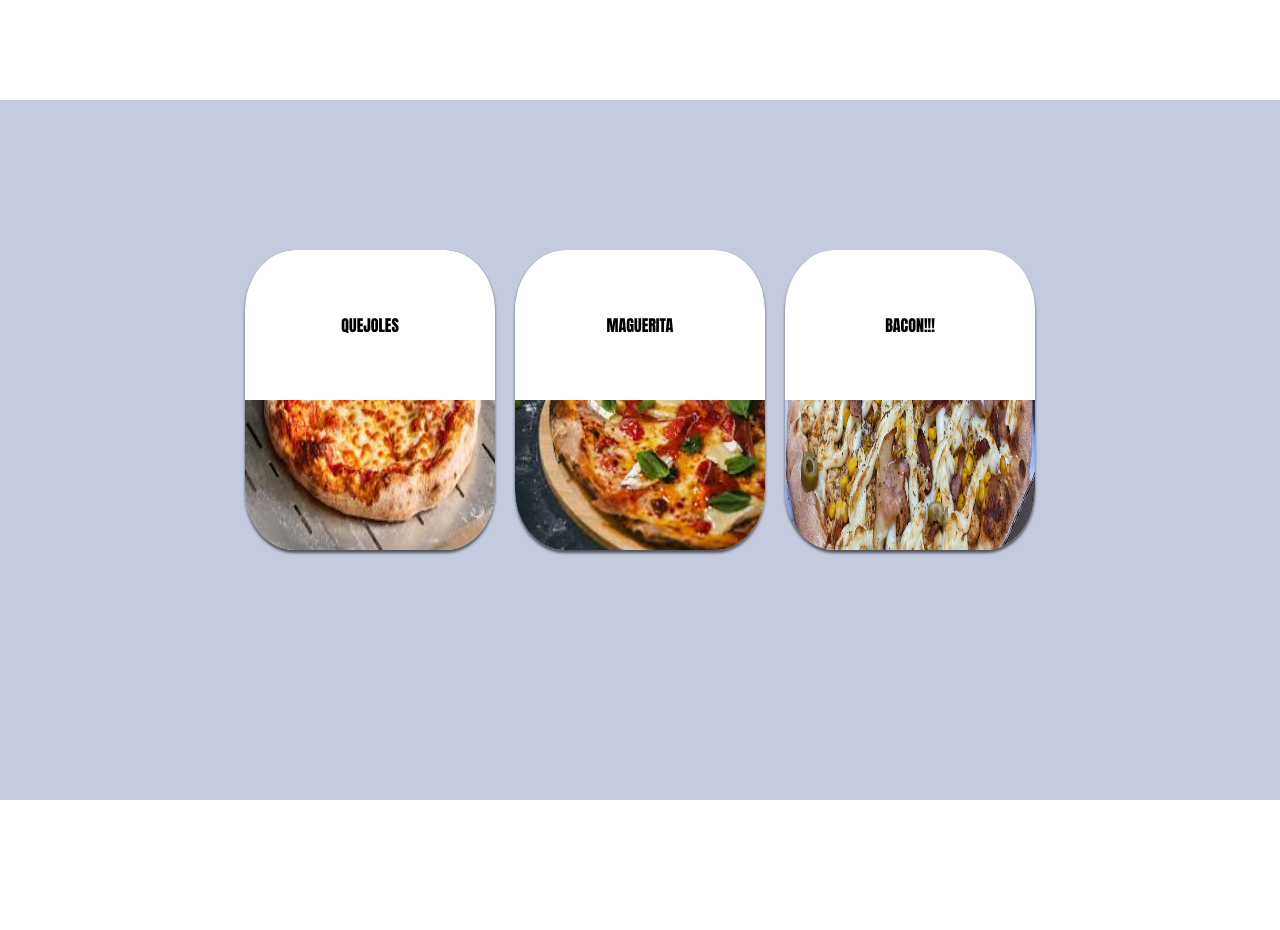
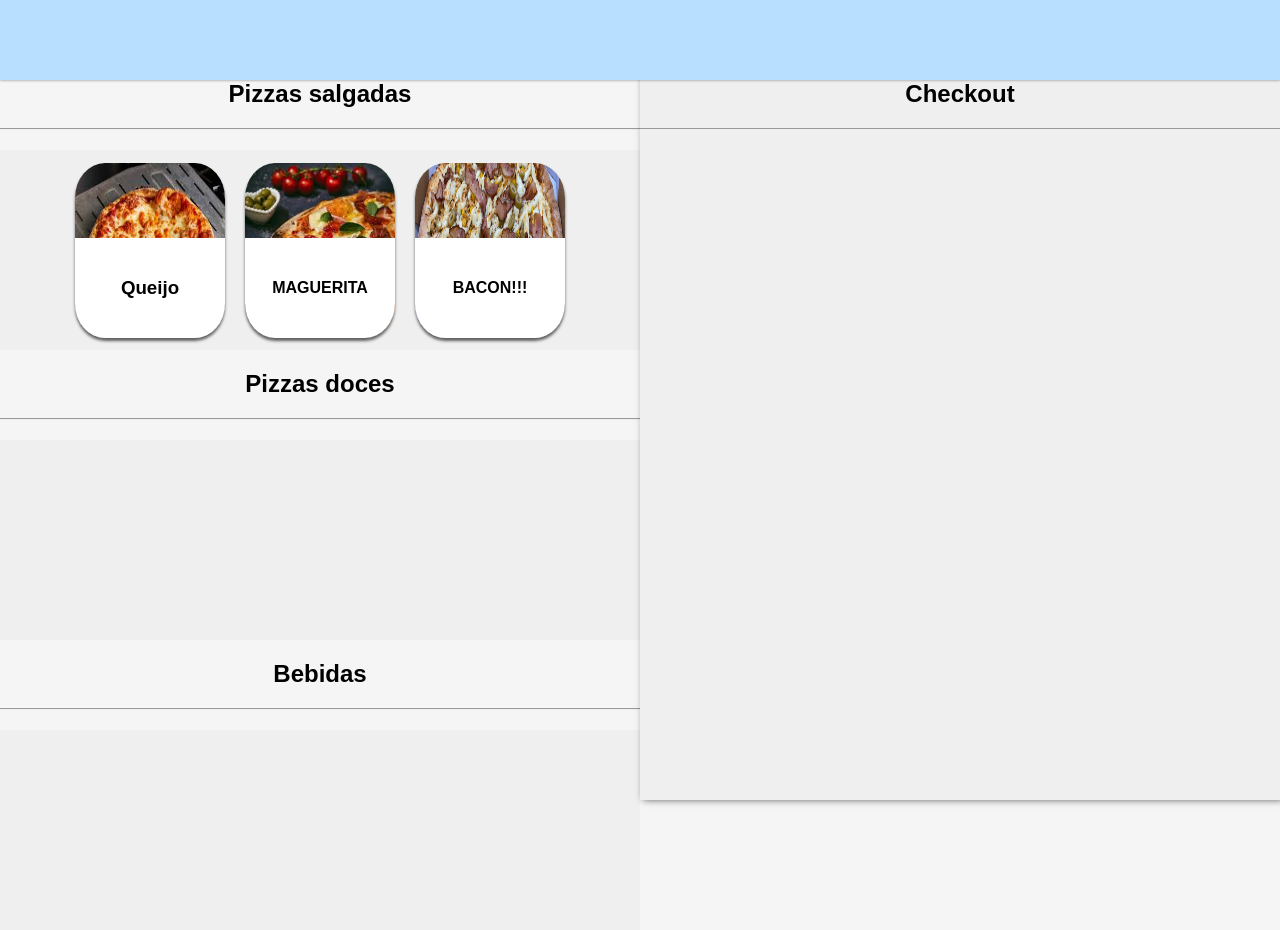
Before and after one commit to Valkorz/RestaurantMenu, a website: page public/index.html in a window 1280 px wide. Before the commit the page ends 800 px from the top, so only its background shows below. Drawn offline with Linux system fonts and the light colour scheme.

Commit message:
updated page design and checkout

```diff
--- a/public/index.css
+++ b/public/index.css
@@ -5,7 +5,14 @@
 
     --foreground-color-global: rgb(255,255,255);
     --foreground-color-global-2: rgb(239, 239, 240);
-    --background-color-global: rgb(197, 203, 223);
+    --foreground-color-global-3: rgb(184, 223, 255);
+    --background-color-global: whitesmoke;
+
+    font-family: Arial, Helvetica, sans-serif;
+
+    scrollbar-width: none;
+
+    overflow-y: scroll;
 
 }
 
@@ -13,32 +20,93 @@
 header{
     position: fixed;
     display: flex;
-    height: 100px;
+    height: 80px;
     width: 100%;
 
-    background-color: var(--foreground-color-global);
+    background-color: var(--foreground-color-global-3);
+    box-shadow: 0px 1px 2px rgba(0,0,0,0.25);
     z-index: 1000;
 
+}
+
+hr{
+    width: 100vw;
+    height: 1px;
+    background-color: rgba(0,0,0,0.6);
+}
+
+
+.bodyContent{
+    position:  relative;
+    display: flex;
+    flex-direction: row;
+
+    width: 100%;
+
+    overflow-y: scroll;
+
+    background-color: var(--background-color-global);
 }
 
 .content{
     position: relative;
     background-color: var(--background-color-global);
-    width: 100%;
-    height: 100%;
+    width: 50%;
+    /* height: 100%; */
     overflow-x: hidden;
     overflow-y: scroll;
 
+    padding-top: 80px;
+
     display: flex;
+    flex-direction: column;
+    /* justify-content: center; */
+    align-items: center;
     gap: 20px;
+    z-index: 500;
+
+    scrollbar-width: none;
+}
+
+#priceTable{
+    position: fixed;
+    background-color: var(--foreground-color-global-2);
+    transform: translate(100%, 0);
+
+    height: 100vh;
+    box-shadow: 3px 0px 7px rgba(0,0,0,0.6);
+}
+
+.content::-webkit-scrollbar{
+    display: none;
+}
+
+.navCollection{
+    display: flex;
+    width: 100%;
+    height: 200px;
+    position: relative;
+    flex-wrap: wrap;
+
+    overflow-x: scroll;
+    overflow-y: scroll;
+
     justify-content: center;
     align-items: center;
-    z-index: 500;
+    gap: 20px;
+
+    background-color: var(--foreground-color-global-2);
+
+    scrollbar-width: none;
+}
+
+.navCollection::-webkit-scrollbar{
+    display: none;
 }
 
 .itemCard{
-    width: 250px;
-    height: 300px;
+    width: 150px;
+    height: 175px;
     border-radius: 20%;
     background-color: var(--foreground-color-global);
 
@@ -57,9 +125,9 @@ header{
 
 .itemCardFooter{
     width: 100%;
-    height: 50%;
+    height: 100px;
     background-color: var(--foreground-color-global);
-    font-family: Impact, Haettenschweiler, 'Arial Narrow Bold', sans-serif;
+    font-weight: bold;
 
     display: flex;
     justify-content: center;
@@ -67,6 +135,7 @@ header{
     overflow: hidden;
     position: absolute;
     z-index: 600;
+    bottom: 0;
 }
 
 .itemCardFooter:hover{
--- a/public/index.html
+++ b/public/index.html
@@ -7,14 +7,17 @@
     <header>
 
     </header>
-    <div class="sideSlider">
+    <div class="bodyContent">
+        <div class="content" id="options">
 
-    </div>
-    <div class="content">
+            <h2> Pizzas salgadas </h2>
+            <hr>
+
+            <div class="navCollection">
                 <div class="itemCard" img-src="media/cheesepizza.jpg">
                     <img>
                     <div class="itemCardFooter">
-                QUEJOLES
+                        <h3>Queijo</h3>
                     </div>
                 </div>
 
@@ -33,5 +36,25 @@
                 </div>
             </div>
 
+            <h2> Pizzas doces </h2>
+            <hr>
+
+            <div class="navCollection">
+
+            </div>
+
+            <h2> Bebidas </h2>
+            <hr>
+
+            <div class="navCollection">
+
+            </div>
+        </div>
+        <div class="content" id="priceTable">
+            <h2>Checkout</h2>
+            <hr>
+        </div>
+    </div>
+
     <script src="index.js"></script>
 </body>
```
Lines whose indentation alone changed are shown as unchanged.
